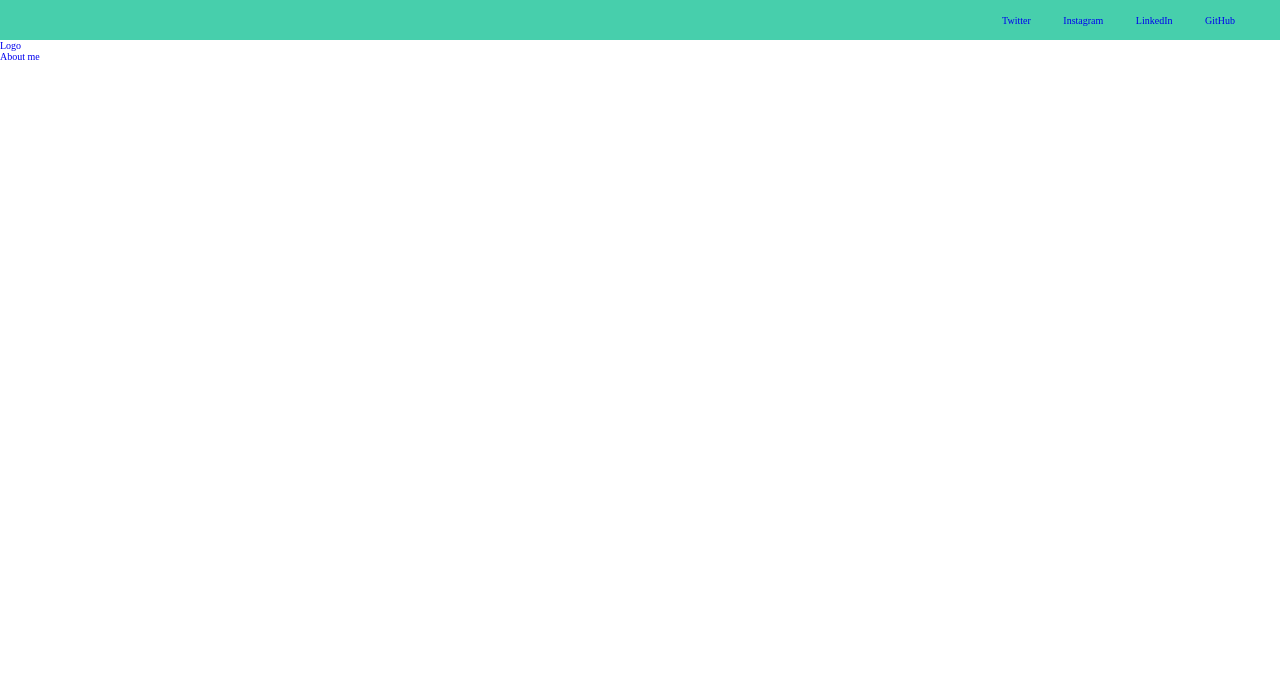
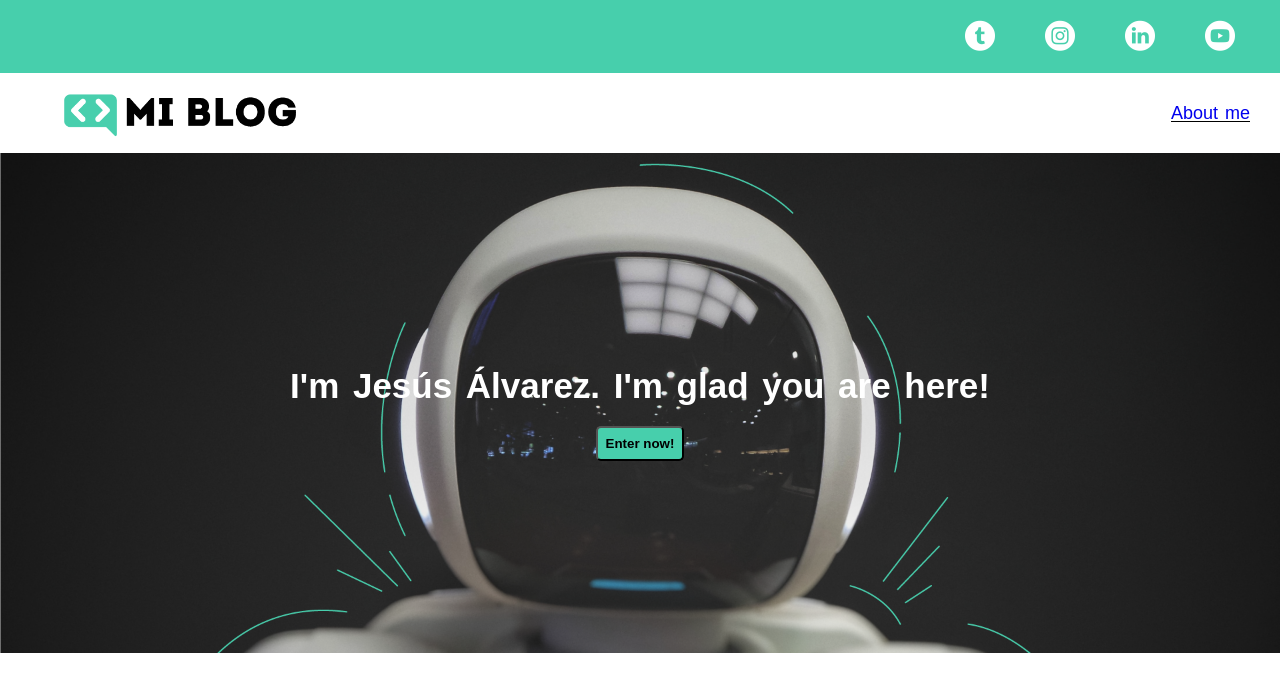
Before and after one commit to khisus19/practicalCourseCSSLayoutPlatzi, a plain HTML site: page index.html in a window 1280 px wide. Drawn offline with Linux system fonts and the light colour scheme.

Commit message:
nav and hero ready

```diff
--- a/css/main.css
+++ b/css/main.css
@@ -5,6 +5,7 @@
 }
 html {
     font-size: 62.5%;
+    font-family: "Flaticon", sans-serif;
 }
 a {
     text-decoration: none;
@@ -16,13 +17,68 @@ a {
 
 .top-bar {
     width: 100%;
-    height: 40px;
-    padding: 0 30px;
+    padding: 10px 30px;
     background-color: var(--green);
     display: flex;
     justify-content: flex-end;
     align-items: center;
 }
+.icons-container {
+    display: flex;
+    justify-content: center;
+    flex-wrap: wrap;
+}
 .icons-container a {
-    margin: 0 15px;
+    display: inline-block;
+    width: 50px;
+    height: 50%;
+    margin: 10px 15px;
+    color: #ffffff;
 }
+nav {
+    width: 100%;
+    height: 80px;
+    padding: 0 30px;
+    display: flex;
+    justify-content: space-between;
+    align-items: center;
+}
+.logo-sect {
+    min-width: 150px;
+    max-width: 300px
+}
+.logo-sect img {
+    width: 100%;
+}
+.about-sect a{
+    width: 40%;
+    font-size: 1.8rem;
+    border-bottom: 1px solid #000;
+}
+/* Hero section */
+.hero {
+    width: 100%;
+    min-height: 500px;
+    max-height: 600px;
+    padding: 30px;
+    color: #ffffff;
+    background: url(../assets/img/Cover.png) center no-repeat;
+    background-size: cover;
+    display: flex;
+    flex-direction: column;
+    justify-content: center;
+    align-items: center;
+}
+h1 {
+    margin: 20px;
+    font-size: 3.5rem;
+    text-align: center;
+
+}
+button {
+    padding: 8px;
+    height: 35px;
+    border-radius: 5px;
+    background-color: var(--green);
+    font-weight: bold;
+}
--- a/index.html
+++ b/index.html
@@ -6,25 +6,31 @@
     <meta name="viewport" content="width=device-width, initial-scale=1.0">
     <title>Document</title>
     <link rel="stylesheet" href="css/main.css">
+    <link rel="stylesheet" href="css/font/flaticon.css">
 </head>
 <body>
     <header>
         <section class="top-bar">
             <div class="icons-container">
-                <a href="https://www.flaticon.com/free-icons/twitter-social-badge">Twitter</a>
-                <a href="#">Instagram</a>
-                <a href="#">LinkedIn</a>
-                <a href="#">GitHub</a>
+                <a href="#"><span class="flaticon-002-twitter"></span></a>
+                <a href="#"><span class="flaticon-011-instagram"></span></a>
+                <a href="#"><span class="flaticon-010-linkedin"></span></a>
+                <a href="#"><span class="flaticon-008-youtube"></span></a>
             </div>
         </section>
         <nav>
-            <section class="nav-logo">
-                <a href="#">Logo</a>
+            <section class="logo-sect">
+                <a href="#"><img src="assets/img/Logo-negro.png" alt="Logo principal"></a>
             </section>
-            <section>
+            <section class="about-sect">
                 <a href="perfil.html">About me</a>
             </section>
         </nav>
+        <section class="hero">
+            <h1>I'm Jesús Álvarez. I'm glad you are here!</h1>
+            <button>Enter now!</button>
+        </section>
     </header>
+
 </body>
 </html>
```
